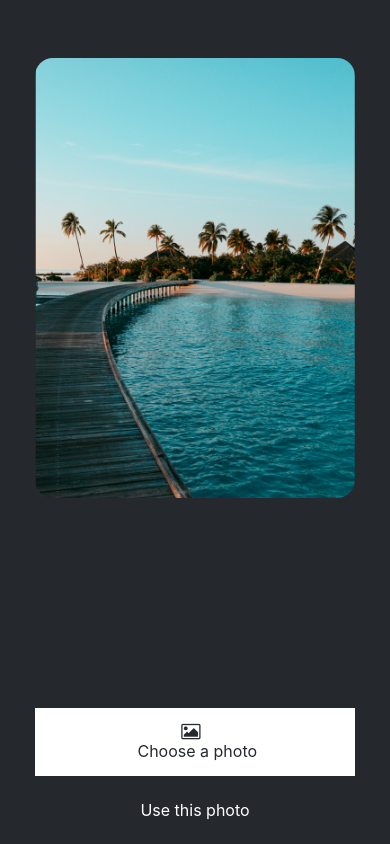
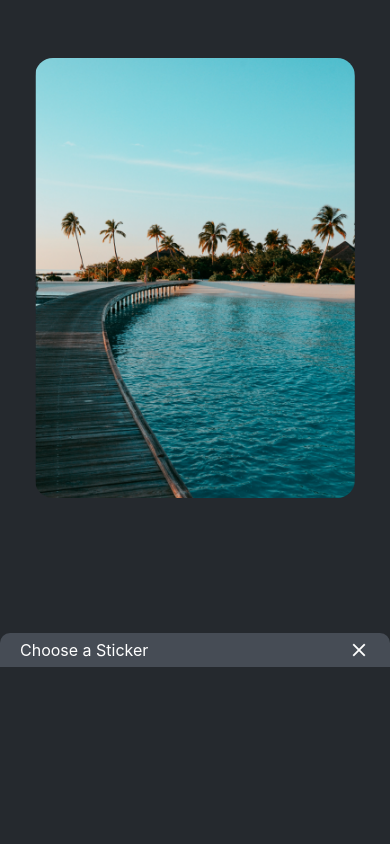
Before and after one commit to Nathami-n/native, a React Native app: screen / in a window 390 px wide. Built offline with nearby package versions, Linux system fonts and the light colour scheme.

Commit message:
add: the modal

```diff
--- a/App.js
+++ b/App.js
@@ -6,12 +6,14 @@ import * as ImagePicker from "expo-image-picker";
 import { useState } from "react";
 import IconButton from "./components/icon-button";
 import CircleButton from "./components/circle-button";
+import EmojiPicker from "./components/emoji-picker";
 
 const PlaceholderImage = require("./assets/images/background-image.png");
 
 export default function App() {
   const [selectedImage, setSelectedImage] = useState(null);
   const [showAppOptions, setShowAppOptions] = useState(false);
+  const [isModalVisible, setIsModalVisible] = useState(true);
 
   const pickImageAsync = async () => {
     let result = await ImagePicker.launchImageLibraryAsync({
@@ -33,6 +35,11 @@ export default function App() {
 
   const onAddSticker = () => {
     // we will implement this later
+    setIsModalVisible(true);
+  };
+
+  const onModalClose = () => {
+    setIsModalVisible(false);
   };
 
   const onSaveImageAsync = async () => {
@@ -71,6 +78,11 @@ export default function App() {
           />
         </View>
       )}
+
+      <EmojiPicker
+        isVisible={isModalVisible}
+        onClose={onModalClose}
+      ></EmojiPicker>
       <StatusBar style="auto" />
     </View>
   );
@@ -97,6 +109,6 @@ const styles = StyleSheet.create({
   },
   optionsRow: {
     alignItems: "center",
-    flexDirection: "row"
-  }
+    flexDirection: "row",
+  },
 });
--- a/components/emoji-picker.js
+++ b/components/emoji-picker.js
@@ -0,0 +1,49 @@
+import {Modal, View, Text, Pressable, StyleSheet} from 'react-native';
+
+import { MaterialIcons } from '@expo/vector-icons';
+
+export default function EmojiPicker({isVisible, children, onClose}) {
+    return (
+        <Modal
+        animationType='silde'
+        transparent={true}
+        visible={isVisible}
+        >
+            <View style={styles.modalContent}>
+                <View style={styles.titleContainer}>
+                    <Text style={styles.title}>Choose a Sticker</Text>
+                    <Pressable onPress={onClose}>
+                    <MaterialIcons name="close" color={"#fff"} size={22}/>
+                    </Pressable>
+                </View>
+                {children}
+            </View>
+        </Modal>
+    )
+}
+
+const styles = StyleSheet.create({
+    modalContent: {
+        height: "25%",
+        width: '100%',
+        backgroundColor: "#25292e",
+        borderTopRightRadius: 18,
+        borderTopLeftRadius: 18,
+        position: "absolute",
+        bottom: 0,
+    },
+    titleContainer: {
+        height: '16%',
+        backgroundColor: "#464c55",
+        borderTopRightRadius: 10,
+        borderTopLeftRadius: 10,
+        paddingHorizontal: 20,
+        flexDirection: "row",
+        alignItems: "center",
+        justifyContent: "space-between"
+    },
+    title: {
+        color: "#fff",
+        fontSize: 16
+    }
+})
```
Also changed, not shown: components/emoji-list.js (added).
